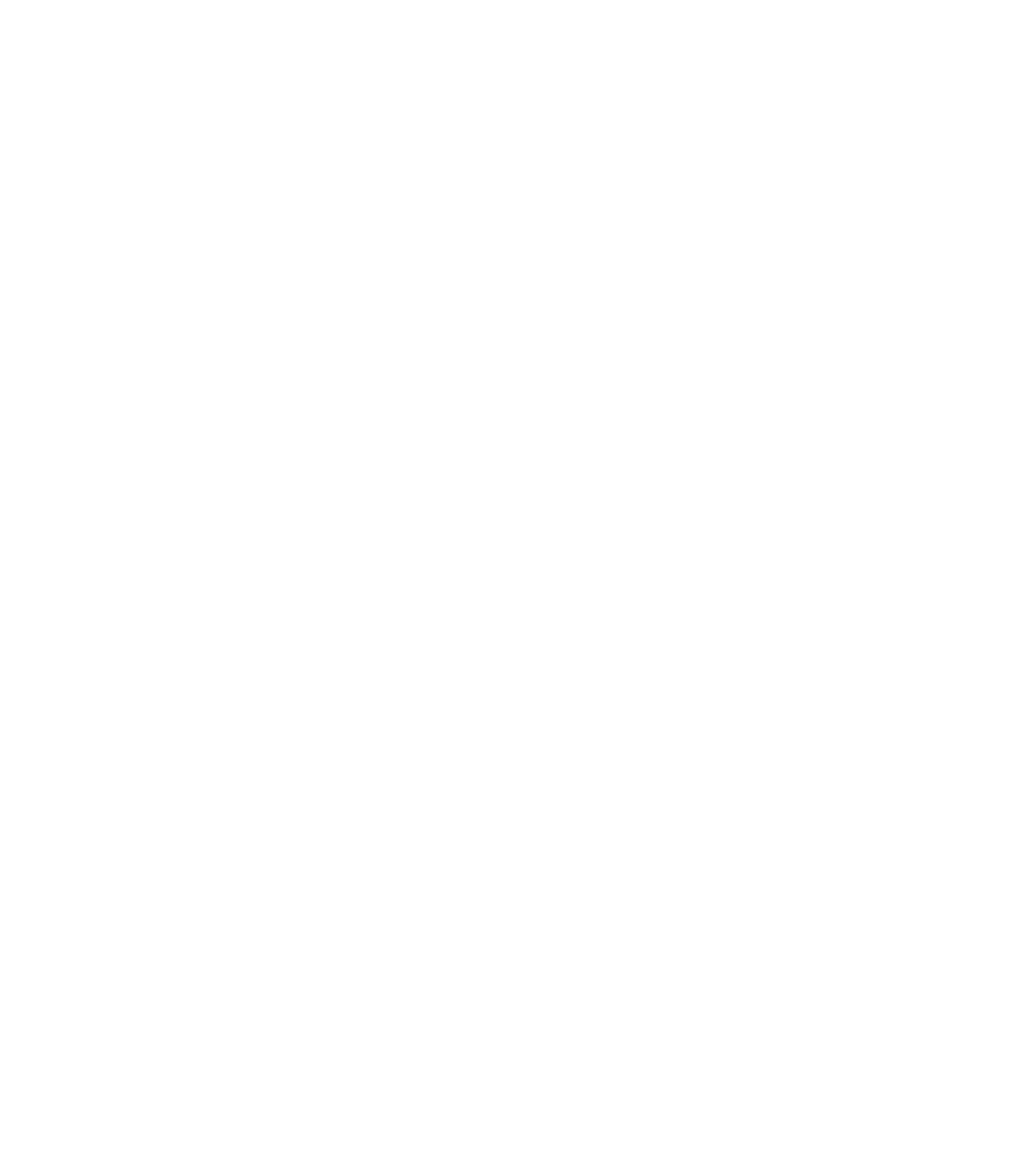
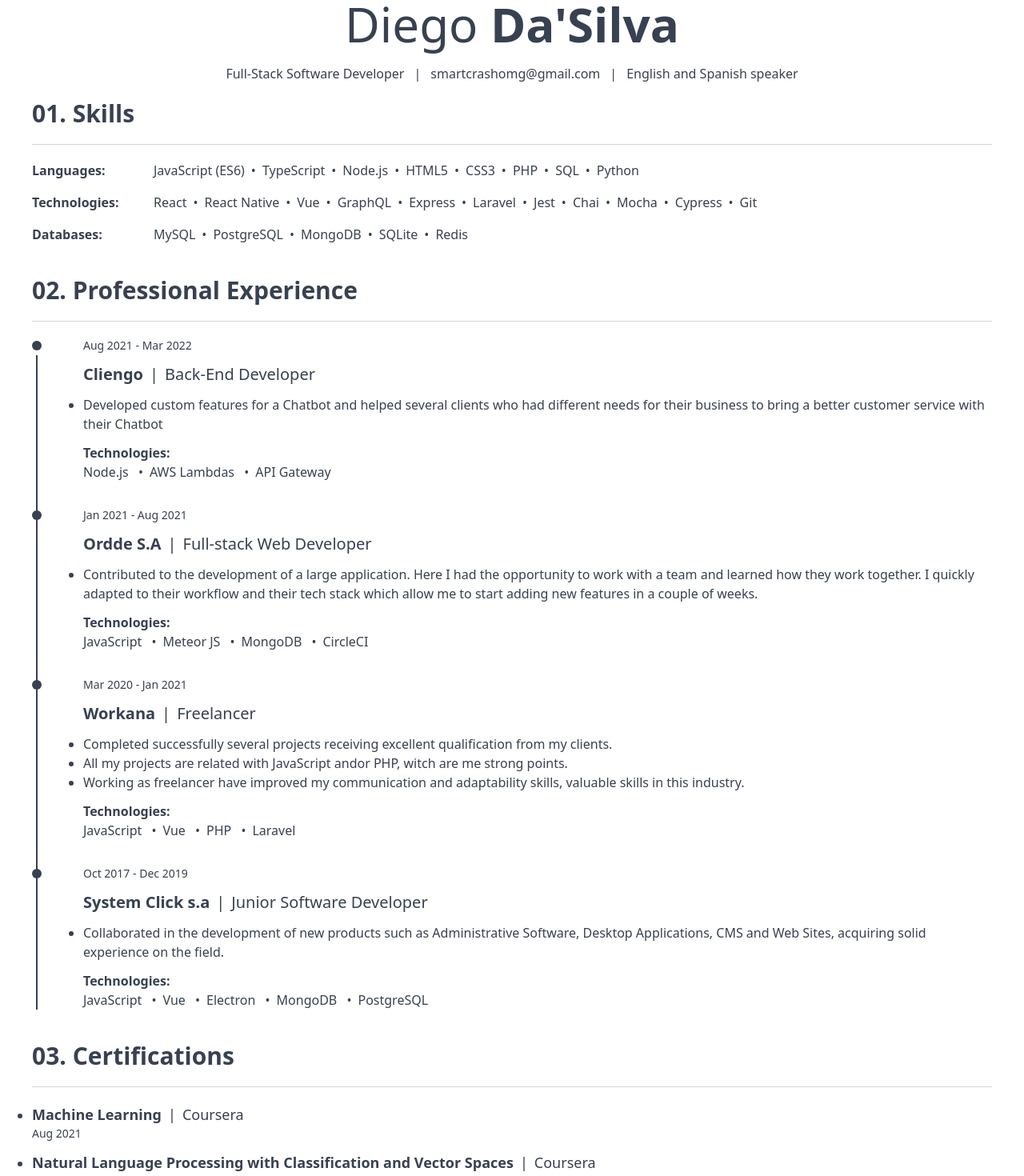
Before and after one commit to smartcrash/my-awesome-resume, a Vue app: page / in a window 1280 px wide. Shown: the top 1470 px of the page at 80% size. Before the commit the page ends 800 px from the top, so only its background shows below. Built offline with nearby package versions, Linux system fonts and the light colour scheme.

Commit message:
Update App.vue

```diff
--- a/src/App.vue
+++ b/src/App.vue
@@ -1,3 +1,268 @@
-<script setup lang="ts"></script>
+<script setup lang="ts">
+// TODO: Add `mail` icon to email
+// TODO: Add GitHub link with icon
+// TODO: Add LinkedIn lnk with icon
+// TODO: Add liboard project
 
-<template></template>
+import { format } from "date-fns";
+
+const formatDate = (date: Date) => format(date, "LLL y");
+
+const languages = [
+  "JavaScript (ES6)",
+  "TypeScript",
+  "Node.js",
+  "HTML5",
+  "CSS3",
+  "PHP",
+  "SQL",
+  "Python",
+];
+
+const frameworks = [
+  "React",
+  "React Native",
+  "Vue",
+  "GraphQL",
+  "Express",
+  "Laravel",
+];
+
+const technologies = ["Jest", "Chai", "Mocha", "Cypress", "Git"];
+
+const databases = ["MySQL", "PostgreSQL", "MongoDB", "SQLite", "Redis"];
+
+const skills: { title: string; children: string[] }[] = [
+  { title: "Languages", children: [...languages] },
+  { title: "Technologies", children: [...frameworks, ...technologies] },
+  { title: "Databases", children: [...databases] },
+];
+
+const experiece: {
+  company: string;
+  startDate: Date;
+  endDate: Date;
+  position: string;
+  bulletPoints: string[];
+  technologies: string[];
+}[] = [
+  {
+    company: "Cliengo",
+    position: "Back-End Developer",
+    startDate: new Date(2021, 8, 0),
+    endDate: new Date(2022, 3, 0),
+    bulletPoints: [
+      `Developed custom features for a Chatbot and helped several clients who had different needs for their business to bring a better customer service with their Chatbot`,
+    ],
+    technologies: ["Node.js", "AWS Lambdas", "API Gateway"],
+  },
+
+  {
+    company: "Ordde S.A",
+    position: "Full-stack Web Developer",
+    startDate: new Date(2021, 1, 0),
+    endDate: new Date(2021, 8, 0),
+    bulletPoints: [
+      "Contributed to the development of a large application. Here I had the opportunity to work with a team and learned how they work together. I quickly adapted to their workflow and their tech stack which allow me to start adding new features in a couple of weeks.",
+    ],
+    technologies: ["JavaScript", "Meteor JS", "MongoDB", "CircleCI"],
+  },
+
+  {
+    company: "Workana",
+    position: "Freelancer",
+    startDate: new Date(2020, 3, 0),
+    endDate: new Date(2021, 1, 0),
+    bulletPoints: [
+      "Completed successfully several projects receiving excellent qualification from my clients.",
+      "All my projects are related with JavaScript and\or PHP, witch are me strong points.",
+      "Working as freelancer have improved my communication and adaptability skills, valuable skills in this industry.",
+    ],
+    technologies: ["JavaScript", "Vue", "PHP", "Laravel"],
+  },
+
+  {
+    company: "System Click s.a",
+    position: "Junior Software Developer ",
+    startDate: new Date(2017, 10, 0),
+    endDate: new Date(2019, 12, 0),
+    bulletPoints: [
+      "Collaborated in the development of new products such as Administrative Software, Desktop Applications, CMS and Web Sites, acquiring solid experience on the field.",
+    ],
+    technologies: ["JavaScript", "Vue", "Electron", "MongoDB", "PostgreSQL"],
+  },
+];
+
+const certifications: {
+  title: string;
+  emitter: string;
+  url: string;
+  date: Date;
+}[] = [
+  {
+    title: "Machine Learning",
+    emitter: "Coursera",
+    date: new Date(2021, 8, 0),
+    url: "https://www.coursera.org/account/accomplishments/verify/YNUELBFRPXER",
+  },
+
+  {
+    title: "Natural Language Processing with Classification and Vector Spaces",
+    emitter: "Coursera",
+    date: new Date(2021, 10, 0),
+    url: "https://www.coursera.org/account/accomplishments/certificate/452UQT3FUFGM",
+  },
+
+  {
+    title:
+      "Divide and Conquer, Sorting and Searching, and Randomized Algorithms",
+    emitter: "Coursera",
+    date: new Date(2021, 11, 0),
+    url: "https://www.coursera.org/account/accomplishments/verify/9C9T4CXA4DXK",
+  },
+
+  {
+    title: "APIs and Microservices",
+    emitter: "freeCodeCamp",
+    date: new Date(2021, 7, 0),
+    url: "https://freecodecamp.org/certification/diegodasilva/apis-and-microservices",
+  },
+
+  {
+    title: "JavaScript Algorithms and Data Structures",
+    emitter: "freeCodeCamp",
+    date: new Date(2022, 5, 0),
+    url: "https://freecodecamp.org/certification/diegodasilva/javascript-algorithms-and-data-structures",
+  },
+];
+</script>
+
+<template>
+  <main
+    class="mx-auto text-gray-700 space-y-10 mx-10"
+    :style="{ maxWidth: '1200px' }"
+  >
+    <section class="text-center -mb-5">
+      <h1 class="text-6xl">Diego <span class="font-bold">Da'Silva</span></h1>
+      <h5 class="space-x-3 mt-5">
+        <span>Full-Stack Software Developer</span>
+        <span>|</span>
+        <span
+          ><a href="mailto:smartcrashomg@gmail.com">smartcrashomg@gmail.com</a>
+        </span>
+
+        <span>|</span>
+        <span>English and Spanish speaker</span>
+      </h5>
+    </section>
+
+    <section>
+      <h3 class="text-3xl font-bold">01. Skills</h3>
+
+      <hr class="border-gray-300 my-5" />
+
+      <dl class="grid grid-cols-8 gap-4">
+        <template v-for="{ title, children } in skills">
+          <dt>
+            <h6 class="font-bold">{{ title }}:</h6>
+          </dt>
+          <dd class="col-span-7">
+            <ul class="flex flex-wrap">
+              <li v-for="(child, index) in children" class="flex">
+                {{ child }}
+                <span v-if="index < children.length - 1" class="mx-2">•</span>
+              </li>
+            </ul>
+          </dd></template
+        >
+      </dl>
+    </section>
+
+    <section>
+      <h3 class="text-3xl font-bold">02. Professional Experience</h3>
+      <hr class="border-gray-300 my-5" />
+
+      <ul class="space-y-8 overflow-hidden">
+        <li
+          v-for="{
+            company,
+            position,
+            startDate,
+            endDate,
+            bulletPoints,
+            technologies,
+          } in experiece"
+        >
+          <article class="relative pl-16">
+            <span class="flex col-span-2 items-center absolute top-1 left-0">
+              <svg viewBox="0 0 12 12" class="w-3 h-3 mr-6 overflow-visible">
+                <circle cx="6" cy="6" r="6" fill="currentColor"></circle>
+                <path
+                  d="M 6 18 V 500"
+                  fill="none"
+                  stroke-width="2"
+                  stroke="currentColor"
+                ></path>
+              </svg>
+            </span>
+
+            <div class="space-y-3">
+              <p class="text-sm">
+                {{ formatDate(startDate) }} - {{ formatDate(endDate) }}
+              </p>
+
+              <div class="flex space-x-2 text-xl">
+                <h5 class="font-bold">{{ company }}</h5>
+                <span>|</span>
+                <h4 class="">{{ position }}</h4>
+              </div>
+
+              <ul class="list-disc">
+                <li v-for="point in bulletPoints">
+                  {{ point }}
+                </li>
+              </ul>
+
+              <div>
+                <p class="font-bold">Technologies:</p>
+                <ul class="flex">
+                  <li v-for="(tech, index) in technologies">
+                    {{ tech }}
+                    <span v-if="index < technologies.length - 1" class="mx-2"
+                      >•</span
+                    >
+                  </li>
+                </ul>
+              </div>
+            </div>
+          </article>
+        </li>
+      </ul>
+    </section>
+
+    <section>
+      <h3 class="text-3xl font-bold">03. Certifications</h3>
+      <hr class="border-gray-300 my-5" />
+
+      <ul class="space-y-3 list-disc">
+        <li v-for="{ title, emitter, date, url } in certifications">
+          <div class="flex space-x-2 items-center text-lg">
+            <a :href="url">
+              <h5 class="font-bold hover:underline">{{ title }}</h5>
+            </a>
+            <span>|</span>
+            <h6>{{ emitter }}</h6>
+          </div>
+          <p class="text-sm">{{ formatDate(date) }}</p>
+        </li>
+      </ul>
+
+      <a
+        class="underline block pt-5"
+        href="https://www.linkedin.com/in/diego-da-silva-8a06411a2/details/certifications/"
+        target="_blank"
+        >See all certifications ></a
+      >
+    </section>
+  </main>
+</template>
```
